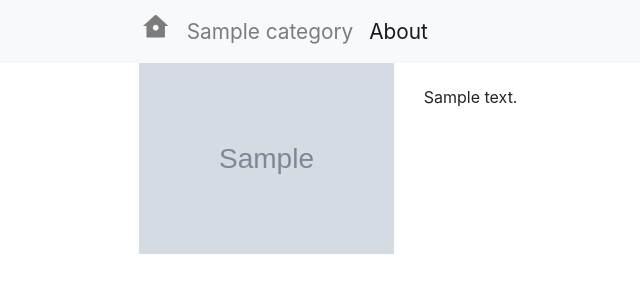
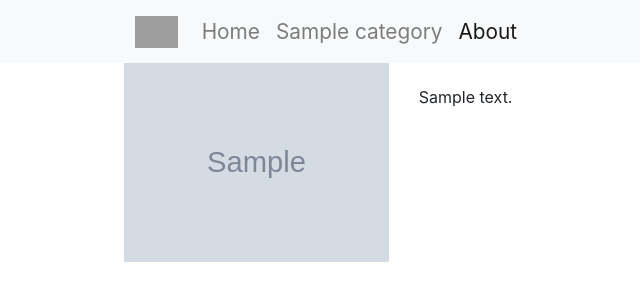
Before and after one commit to ddxai/personalpage, a Django app: page /about/ in a window 1280 px wide. Shown: the top 301 px of the page, without its empty margins (89-729 px from the left). Run offline with Django 3.2, Linux system fonts and the light colour scheme; tables that the repository leaves empty hold one stand-in row (values such as "Sample post"); grey boxes marked "Sample" are stand-in pictures; some libraries are stand-ins or nearby versions; grey boxes are pictures that could not be loaded.

Commit message:
Add logo

```diff
--- a/website/core/templates/core/layout.html
+++ b/website/core/templates/core/layout.html
@@ -32,12 +32,13 @@
         <span class="navbar-toggler-icon"></span>
     </button>
 <div class="col-sm-0 col-md-2"></div>
+        <a class="navbar-brand" href="{% url 'core:index' %}"><img src="{% static 'core/img/logo_navbar.png' %}" height="32px" width="auto"></a>
     <div class="collapse navbar-collapse" id="navbarsExampleDefault">
         <ul class="navbar-nav mr-auto">
             {% block nav_home %}
             <li class="nav-item">
                 {% endblock %}
-                <a class="nav-link" href="{% url 'core:index' %}"><i class="ri-home-7-fill ri-lg"></i> <span class="sr-only">(current)</span></a>
+                <a class="nav-link" href="{% url 'core:index' %}">Home</a>
             </li>
             {% block category_menu %}
             {% endblock %}
@@ -54,7 +55,7 @@
     <div class="row">
         <div class=" col-sm-0 col-md-2">
         </div>
-        <div class=" col-sm-12 col-md-8">
+        <div class=" col-sm-12 col-md-8 px-0">
             {% block content %}
             {% endblock %}
         </div>
```
